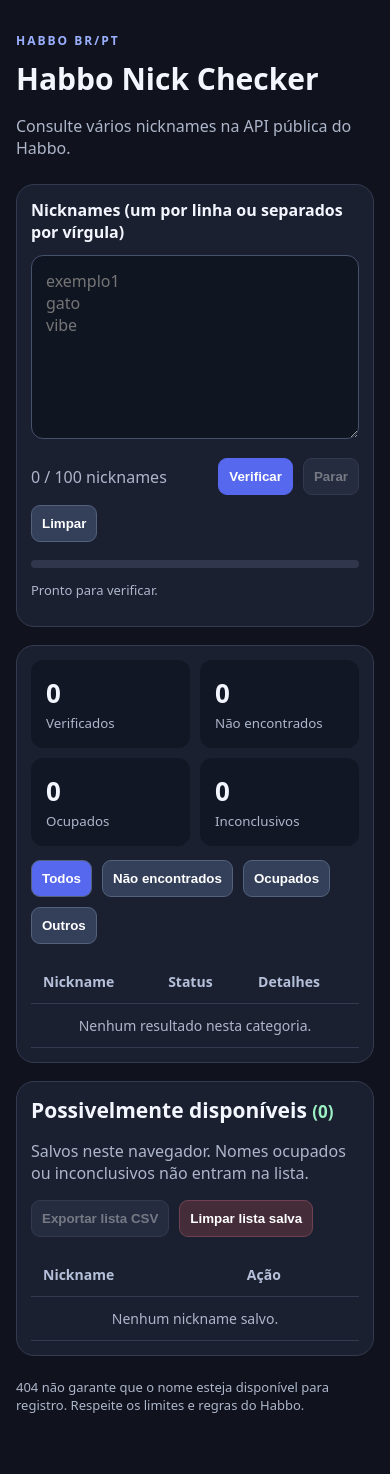
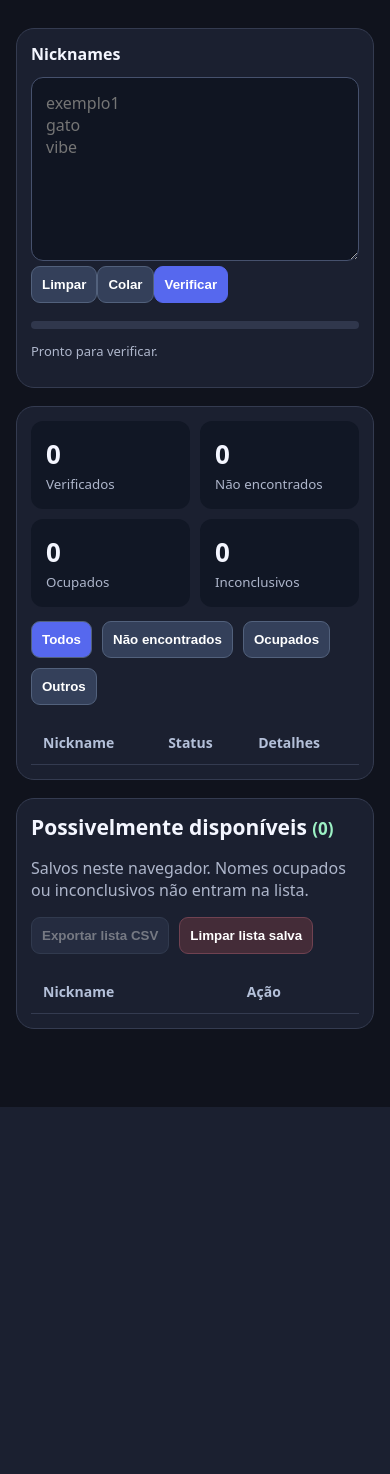
Before and after one commit to mtialison/habbo-nick-checker, a Flask app: page / in a window 390 px wide. After the commit the page ends 1107 px from the top, so only its background shows below. Run offline with Flask 3, Linux system fonts and the light colour scheme; lists and menus that the app fills with data are empty.

Commit message:
Simplify mobile UI and add one-tap clipboard paste

```diff
--- a/templates/index.html
+++ b/templates/index.html
@@ -1,13 +1,13 @@
 <!doctype html>
 <html lang="pt-BR"><head><meta charset="utf-8"><meta name="viewport" content="width=device-width,initial-scale=1">
 <title>Habbo Nick Checker</title><link rel="stylesheet" href="/static/style.css"></head>
-<body><main><header><span class="eyebrow">HABBO BR/PT</span><h1>Habbo Nick Checker</h1><p>Consulte vários nicknames na API pública do Habbo.</p></header>
-<section class="panel"><label for="nicks">Nicknames (um por linha ou separados por vírgula)</label>
+<body><main>
+<section class="panel"><label for="nicks">Nicknames</label>
 <textarea id="nicks" rows="7" placeholder="exemplo1&#10;gato&#10;vibe"></textarea>
-<div class="actions"><span id="count">0 / 100</span><button id="start">Verificar</button><button id="stop" disabled>Parar</button><button id="clear">Limpar</button></div>
+<div class="input-actions"><button id="clear">Limpar</button><button id="paste" type="button">Colar</button><button id="start">Verificar</button></div>
 <div class="track"><div id="bar"></div></div><p id="progress-label">Pronto para verificar.</p></section>
 <section class="panel"><div class="summary"><div><b id="total">0</b><small>Verificados</small></div><div><b id="found">0</b><small>Não encontrados</small></div><div><b id="occupied">0</b><small>Ocupados</small></div><div><b id="unknown">0</b><small>Inconclusivos</small></div></div>
 <div class="actions filters"><button class="filter active" data-filter="all">Todos</button><button class="filter" data-filter="not_found">Não encontrados</button><button class="filter" data-filter="occupied">Ocupados</button><button class="filter" data-filter="other">Outros</button></div>
 <div class="table-wrap"><table><thead><tr><th>Nickname</th><th>Status</th><th>Detalhes</th></tr></thead><tbody id="results"></tbody></table></div></section>
 <section class="panel"><h2>Possivelmente disponíveis <span id="saved-count">(0)</span></h2><p>Salvos neste navegador. Nomes ocupados ou inconclusivos não entram na lista.</p><p id="storage-warning" hidden role="alert"></p><div class="actions"><button id="export" disabled>Exportar lista CSV</button><button id="remove-saved">Limpar lista salva</button></div><div class="table-wrap"><table><thead><tr><th>Nickname</th><th>Ação</th></tr></thead><tbody id="saved-results"></tbody></table></div></section>
-<footer>404 não garante que o nome esteja disponível para registro. Respeite os limites e regras do Habbo.</footer></main><script src="/static/app.js"></script></body></html>
+</main><script src="/static/app.js"></script></body></html>
```
